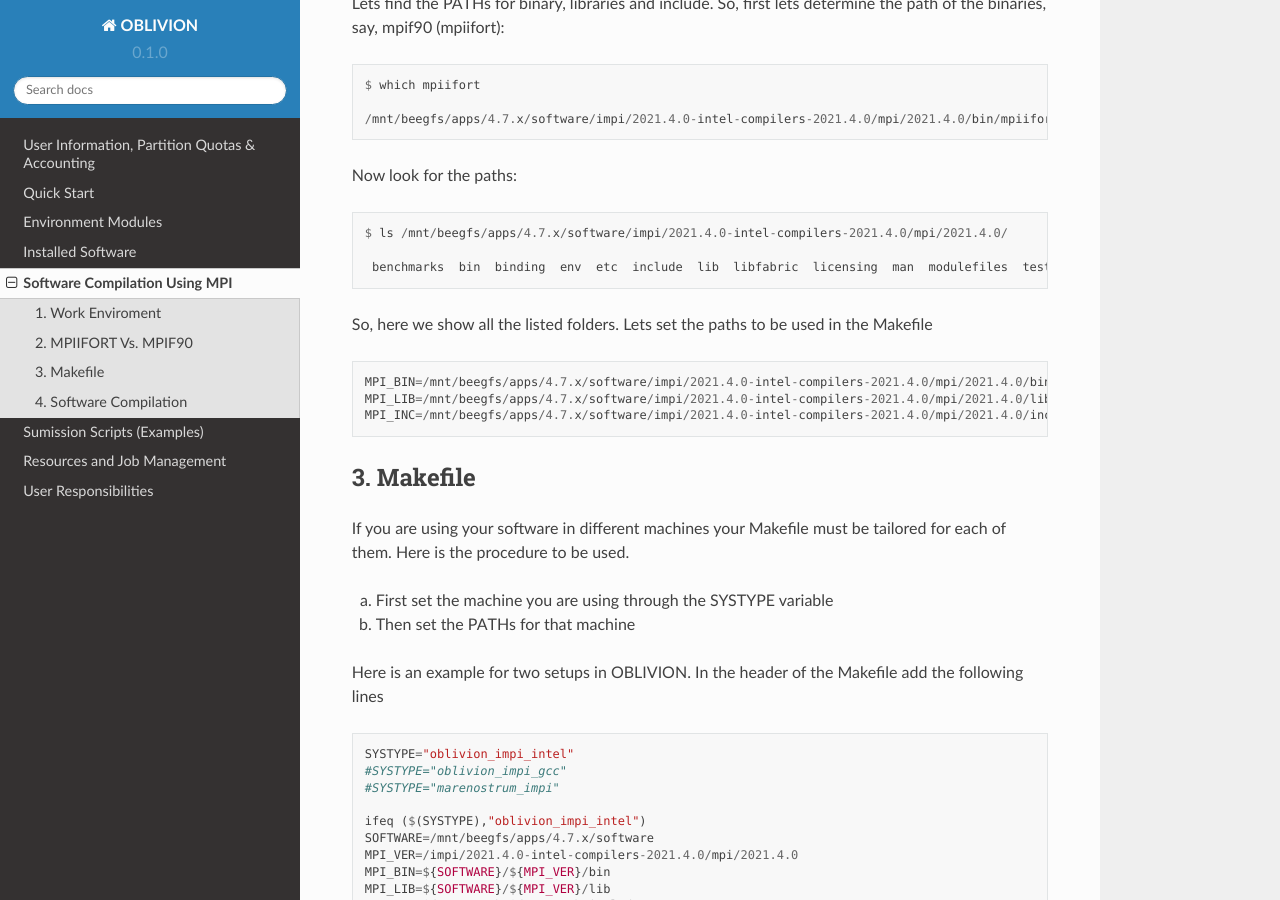
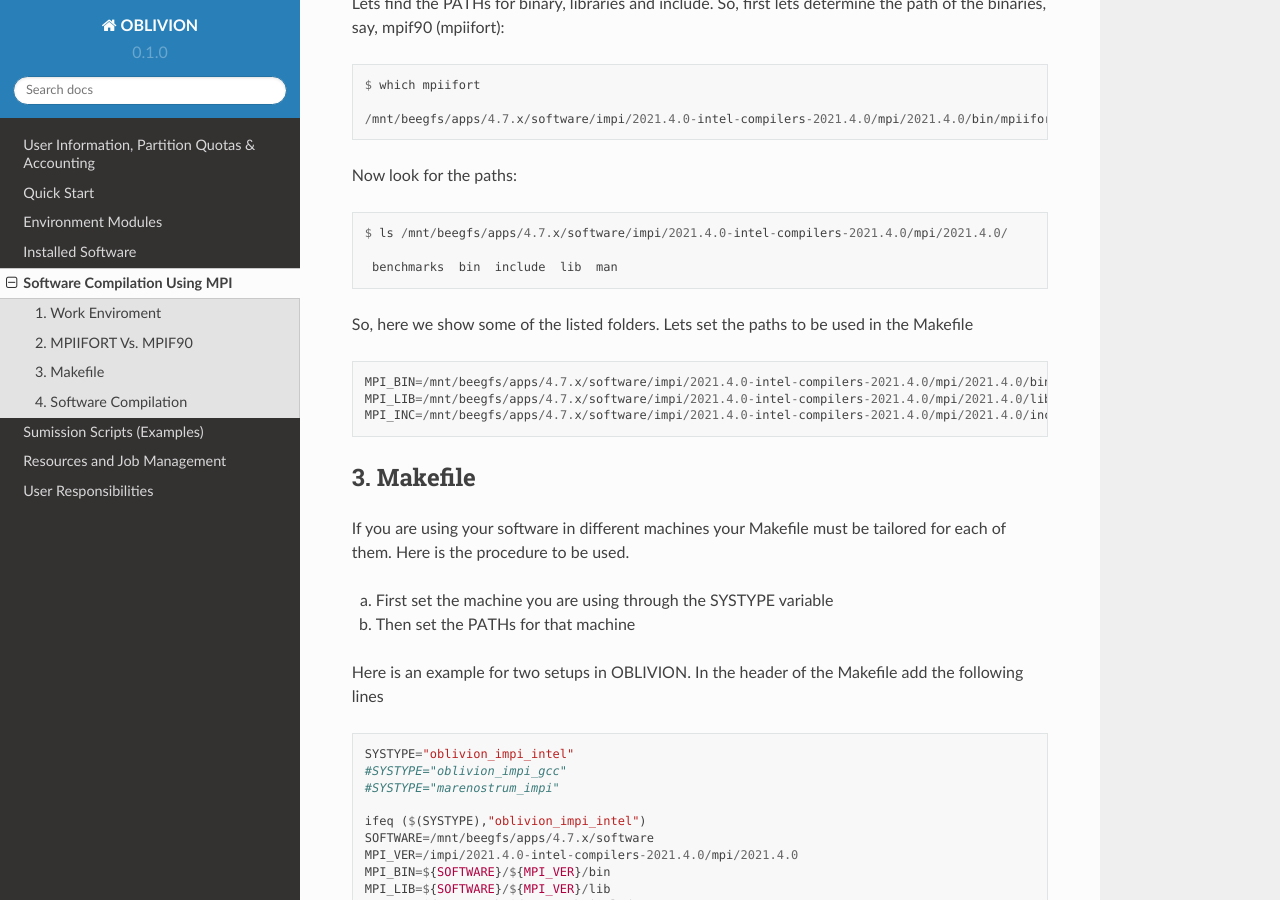
Before and after one commit to mavillez/Oblivion, a Sphinx documentation site: the page built from docs/source/compilation.rst, in a window 1280 px wide and 900 px high, scrolled down 2911 px. Built offline with Sphinx 7.4.7 and the Read the Docs theme 2.0.0, drawn with Linux system fonts in a browser that asks for light colours.

Commit message:
Update compilation.rst

```diff
--- a/docs/source/compilation.rst
+++ b/docs/source/compilation.rst
@@ -161,9 +161,9 @@ Now look for the paths:
 
   $ ls /mnt/beegfs/apps/4.7.x/software/impi/2021.4.0-intel-compilers-2021.4.0/mpi/2021.4.0/
 
-   benchmarks  bin  binding  env  etc  include  lib  libfabric  licensing  man  modulefiles  test
+   benchmarks  bin  include  lib  man
 
-So, here we show all the listed folders. Lets set the paths to be used in the Makefile
+So, here we show some of the listed folders. Lets set the paths to be used in the Makefile
 
 .. code-block:: julia
 
```
